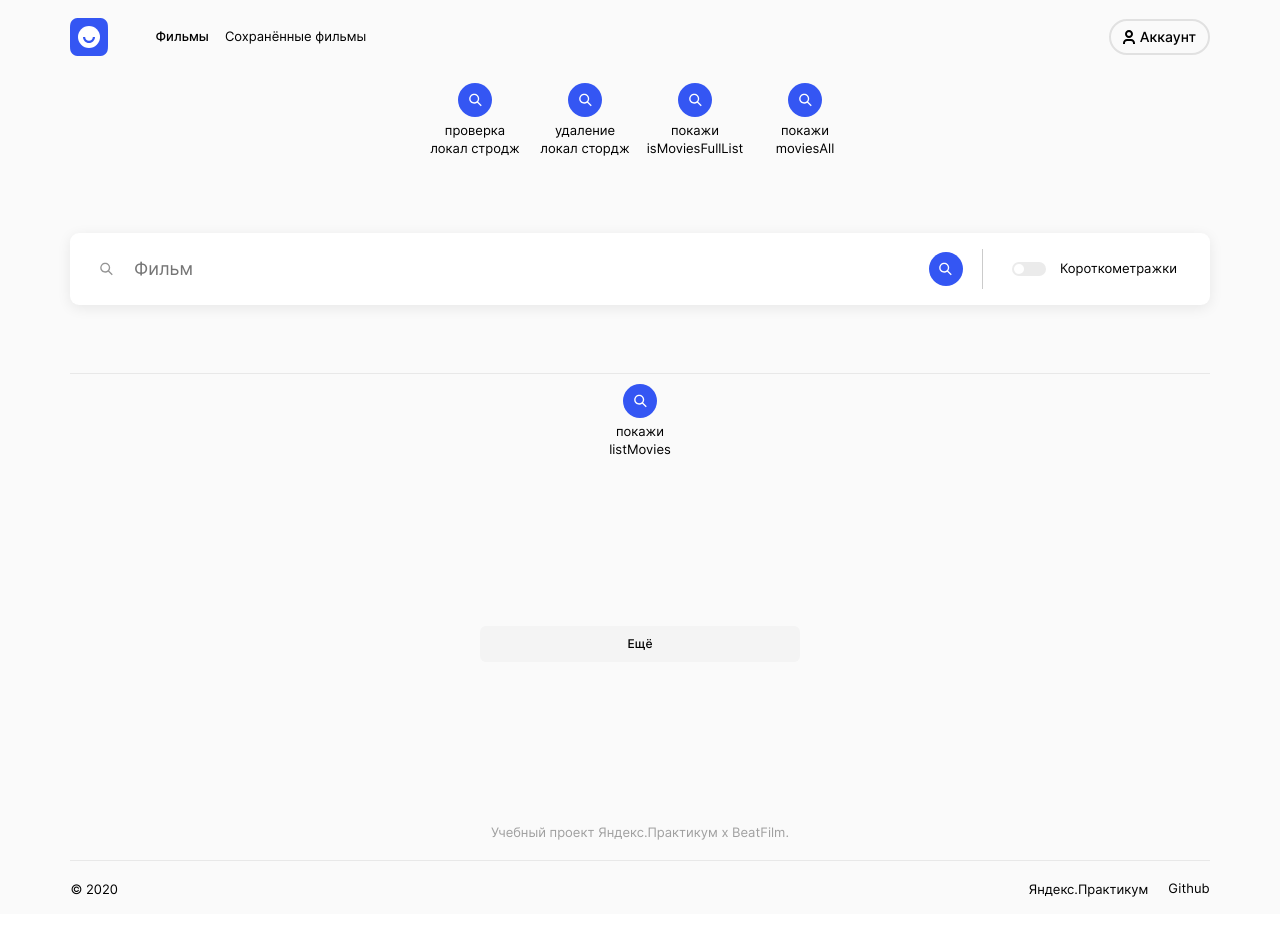
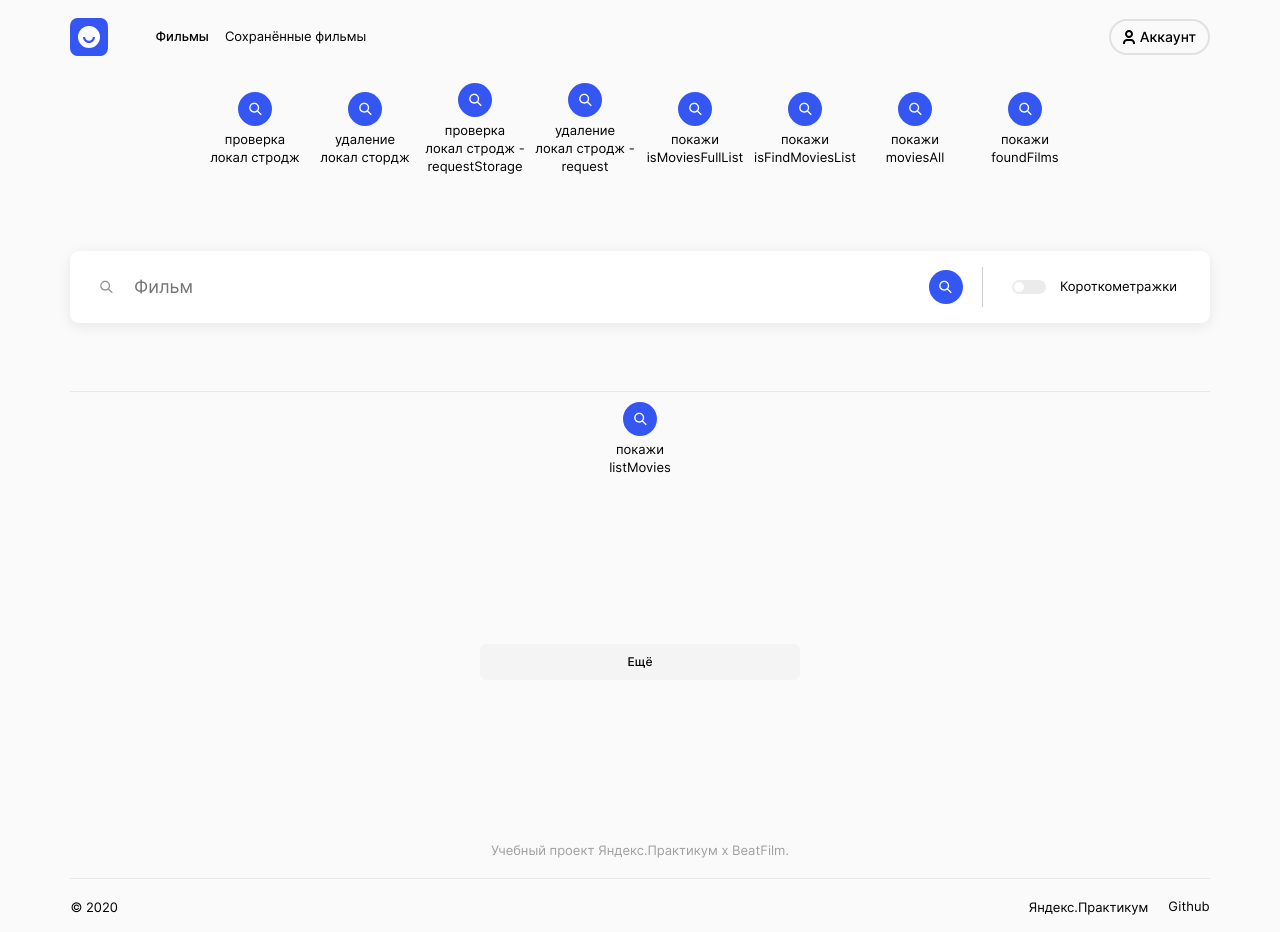
Before and after one commit to forgohill/movies-explorer-frontend, a React (Create React App) app: page /movies in a window 1280 px wide. Built offline with nearby package versions, Linux system fonts and the light colour scheme.

Commit message:
Frontend #2 / создал хукПоискФильмов и вывел

```diff
--- a/src/components/Movies/Movies.jsx
+++ b/src/components/Movies/Movies.jsx
@@ -7,21 +7,31 @@ import MoviesCardList from '../MoviesCardList/MoviesCardList';
 import MoviesCard from '../MoviesCard/MoviesCard';
 
 import { getFilms, } from '../../utils/MoviesApi';
-
+import useFiltredFilms from '../../hooks/useFiltredFilms';
 
 const Movies = () => {
 
+  // стейт прилоадера
+  const [isLoading, setIsLoading] = useState(false);
+  // вытаскиеваем из памяти весь список фильмов с АПИ
   const moviesAll = JSON.parse(localStorage.getItem('moviesFullList')) ?? [];
 
-  const [isLoading, setIsLoading] = useState(false);
-
+  const requestStorage = JSON.parse(localStorage.getItem('request')) ?? '';
   //стейт хранения всех фильмов с BeatFilms
   const [isMoviesFullList, setIsMoviesFullList] = useState('');
 
+  const [isFindMoviesList, setIsFindMoviesList] = useState([]);
 
-  const filtredFilms = (movies) => {
-    console.log(movies);
-    console.log(JSON.parse(movies));
+  const { foundFilms } = useFiltredFilms();
+
+  // функция фильтрации
+  const filtredFilms = (movies, request) => {
+    console.error(`сработал в filtredFilms ${request}`);
+    // const { foundFilms } = useFiltredFilms(moviesAll, requestStorage);
+    // console.log(movies);
+    // console.log(JSON.parse(movies));
+    // foundFilms(movies, request);
+    setIsFindMoviesList(foundFilms(movies, request));
   }
 
   const removeMoviesFullList = () => {
@@ -34,17 +44,19 @@ const Movies = () => {
 
 
   // нажатие кнопки поиск
-  const handleSubmit = (req) => {
+  const handleSubmit = (request) => {
     // e.preventDefault()
-    // console.log(req);
+    // console.log(request);
     setIsLoading(true);
 
     getFilms()
       .then((moviesFullList) => {
         console.log(moviesFullList);
         localStorage.setItem('moviesFullList', JSON.stringify(moviesFullList));
+        // localStorage.setItem('request', JSON.stringify(request));
         // setIsMoviesFullList(JSON.stringify(moviesFullList));
         // filtredFilms(isMoviesFullList)
+        filtredFilms(moviesFullList, request);
       })
       .catch((err) => {
         console.error(err);
@@ -52,6 +64,8 @@ const Movies = () => {
       .finally(() => {
         setIsLoading(false);
       })
+
+    localStorage.setItem('request', JSON.stringify(request));
     console.log('handleSubmit');
   }
 
@@ -85,6 +99,26 @@ const Movies = () => {
         <p className='search__btn-container'>
           <button
             className='search__button search__button_cont'
+            onClick={
+              () => {
+                console.log(requestStorage);
+              }
+            }
+          ></button>проверка локал стродж - requestStorage</p>
+
+        <p className='search__btn-container'>
+          <button
+            className='search__button search__button_cont'
+            onClick={() => {
+              localStorage.removeItem('request');
+              console.log('localStorage.removeItem(\'request\');')
+            }}
+          ></button>удаление локал стродж - request</p>
+
+
+        <p className='search__btn-container'>
+          <button
+            className='search__button search__button_cont'
             onClick={() => {
               console.log(isMoviesFullList);
             }}
@@ -94,9 +128,26 @@ const Movies = () => {
           <button
             className='search__button search__button_cont'
             onClick={() => {
+              console.log(isFindMoviesList);
+            }}
+          ></button>покажи isFindMoviesList</p>
+
+        <p className='search__btn-container'>
+          <button
+            className='search__button search__button_cont'
+            onClick={() => {
               console.log(moviesAll);
             }}
           ></button>покажи moviesAll</p>
+
+        <p className='search__btn-container'>
+          <button
+            className='search__button search__button_cont'
+            onClick={() => {
+              console.log(foundFilms);
+            }}
+          ></button>покажи foundFilms</p>
+
       </div>
 
       <SearchForm
@@ -108,7 +159,9 @@ const Movies = () => {
       {isLoading
         ? <Preloader />
         : (<MoviesCardList
-          listMovies={moviesAll}
+          // listMovies={moviesAll}
+          listMovies={isFindMoviesList}
+
         ></MoviesCardList>)
       }
 
--- a/src/components/MoviesCard/MoviesCard.jsx
+++ b/src/components/MoviesCard/MoviesCard.jsx
@@ -41,7 +41,11 @@ const MoviesCard = ({
     <li className='movie-card'>
       <img src={`${configUrl.IMAGE_URL}${movie.image.url}`}
         alt={movie.description}
-        className='movie-card__image' />
+        className='movie-card__image'
+        onClick={() => {
+          console.log(movie);
+        }}
+      />
       <div className="movie-card__wrapper">
         <div className="movie-card__info">
           <h2 className='movie-card__title'>
--- /dev/null
+++ b/src/hooks/useFiltredFilms.js
@@ -0,0 +1,41 @@
+import React, { useEffect, useState } from 'react';
+
+const useFiltredFilms = () => {
+  // console.error('тело');
+  // console.log(movies);
+  const [filtredArray, setFiltredArray] = useState([]);
+  // const foundFilms = movies;
+  const foundFilms = (movies, request) => {
+
+    console.error(`сработал в foundFilms ${request}`);
+
+    const newArr = [...movies].filter((movie) => {
+      const filterToName =
+        movie.nameEN.toLowerCase().includes(request.toLowerCase().trim()) ||
+        movie.nameRU.toLowerCase().includes(request.toLowerCase().trim());
+      return filterToName;
+    });
+    setFiltredArray(newArr);
+    console.error('туть');
+    console.log(filtredArray);
+    return newArr;
+  };
+  // useEffect(() => {
+  //   const newArr = [...movies].filter((movie) => {
+  //     const filterToName =
+  //       // movie;
+  //       movie.nameEN.toLowerCase().includes(request.toLowerCase().trim()) ||
+  //       movie.nameRU.toLowerCase().includes(request.toLowerCase().trim());
+  //     console.log(filterToName);
+  //     return filterToName;
+  //   });
+
+  //   setFoundFilms(newArr);
+  // }, [movies]);
+
+  // console.error(request);
+  // console.log(foundFilms);
+  return { foundFilms };
+}
+
+export default useFiltredFilms;
```
